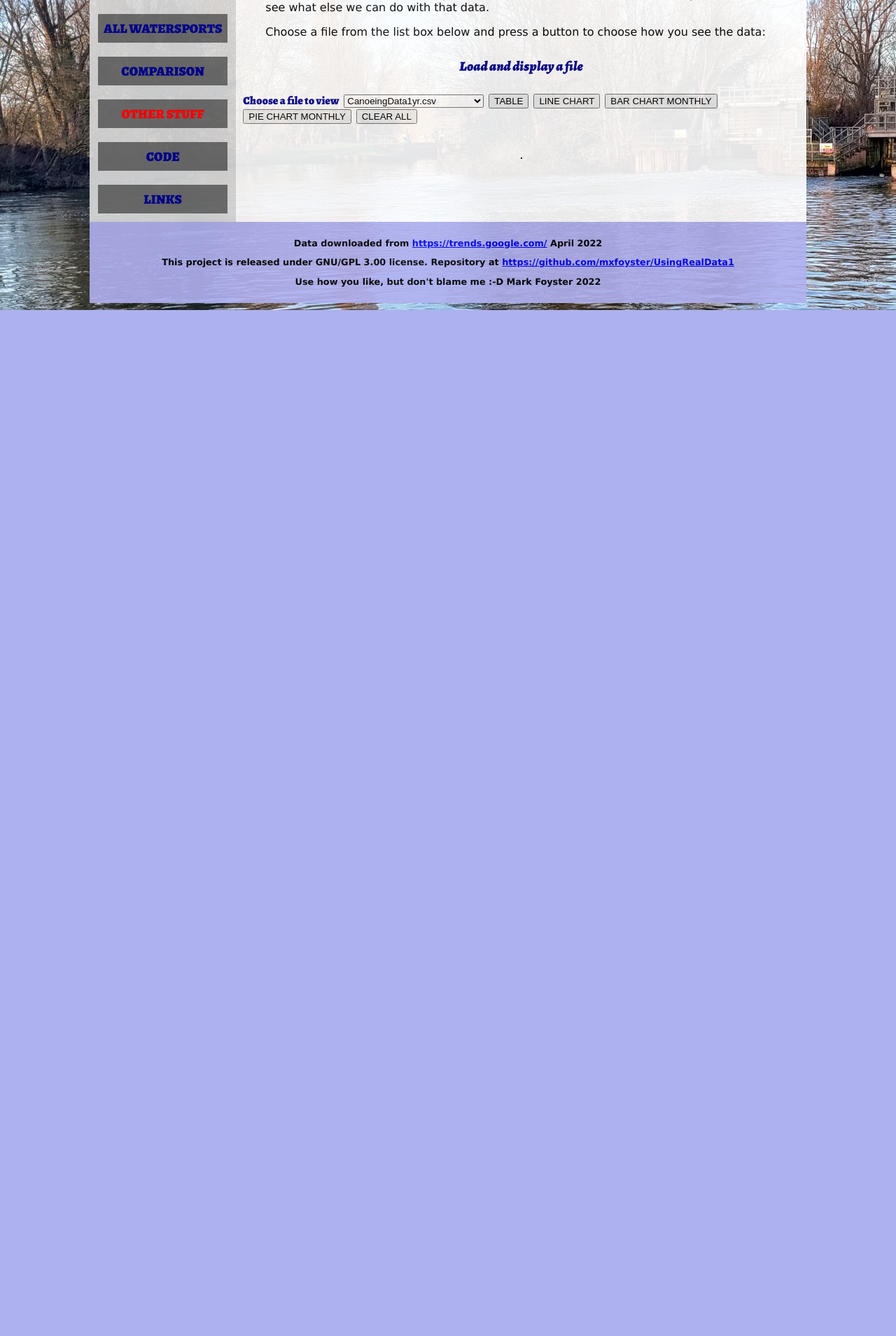
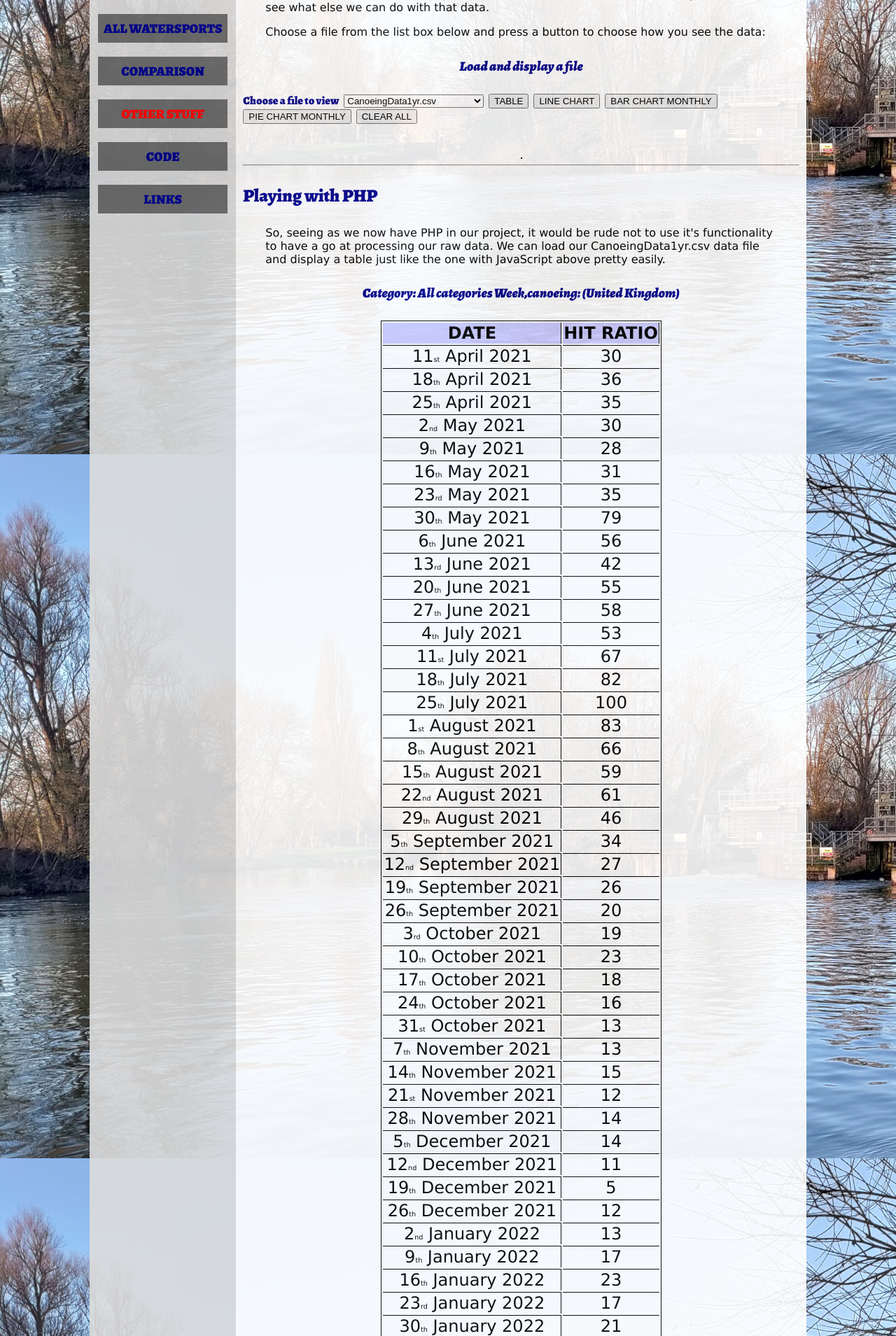
Before and after one commit to mxfoyster/UsingRealData1, a PHP site: page /other.php in a window 1280 px wide. Shown: the part 357-2266 px from the top of the page at 70% size. Before the commit the page ends 800 px from the top, so only its background shows below. Run offline with PHP 8.4, Linux system fonts and the light colour scheme.

Commit message:
More PHP added to our OTHER page. We load the data through PHP and display it

```diff
--- a/css/other.css
+++ b/css/other.css
@@ -1,4 +1,4 @@
-#csvDataTable
+#csvDataTable, #csvDataTableB
 {
 	font-family: verdana;
 	font-size: 1.5rem;
--- a/other.php
+++ b/other.php
@@ -61,6 +61,65 @@
 	<table id="csvDataTable" class="csvDatTabClass">
 	<!-- Table contents will go here dynamically -->
 	</table>
+
+	<hr/>
+	<h3>Playing with PHP</h3>
+	<p>So, seeing as we now have PHP in our project, it would be rude not to use it's functionality to have a go at processing our raw data. We can load our CanoeingData1yr.csv data file and display a table just like the one with JavaScript above pretty easily.</p>
+
+	<?php
+		$dateData = array();
+		$searchData = array();
+
+		$csvFile = fopen("data/CanoeingData1yr.csv", "r") or die("Unable to open file!");
+		//read out the title lines (1 to 3)
+		$title = fgets($csvFile);
+		$title .= fgets($csvFile);
+		$title .= fgets($csvFile);
+
+		//read out the rest into '$rawCsvData' array
+		while(!feof($csvFile))
+		{
+			$lineArray = fgetcsv($csvFile);
+			if ($lineArray != null)				//$lineArray = array (1,1); //in case array is empty.. We must or we get a warning
+			{
+				array_push($dateData,$lineArray[0]);
+				array_push($searchData, $lineArray[1]);
+			}
+		}
+		fclose($csvFile);
+
+		//display the data NOTE we could have just done this while loading it BUT this way,
+		//we have the data stored in our arrays if we ant to do more with it later...
+		$longMonths = array("January","February","March","April","May","June","July","August","September","October","November","December");
+		echo '<h4>'.$title.'</h4><table id="csvDataTableB">';
+		echo '<tr><th class="headRow">DATE</th><th class="headRow">HIT RATIO</th></tr>';
+		for($i=0; $i<(count($dateData)); $i++)
+		{
+			$splitDate = explode('-',$dateData[$i]); //separate date into separate array via the dashes
+			$dateDay = intval($splitDate[2]);
+			//Remember this from our JavaScript?
+			switch ($dateDay % 10)
+			{
+				case 1:
+				$dayFollower = "<span class=\"subScript\">st</span> ";
+				break;
+				case 2:
+				$dayFollower = "<span class=\"subScript\">nd</span> ";
+				break;
+				case 3:
+				$dayFollower = "<span class=\"subScript\">rd</span> ";
+				break;
+				default:
+				$dayFollower = "<span class=\"subScript\">th</span> ";
+				break;
+			}
+			$dateDay.=$dayFollower;
+
+			$thisMonthAsIndex = (intval($splitDate[1])-1);
+			echo '<tr><td class="leftcol">'.$dateDay.' '.$longMonths[$thisMonthAsIndex].' '.$splitDate[0].'</td><td class="rightcol">'.$searchData[$i].'</td></tr>';
+		}
+		?>
+	</table>
 	</div><!-- End of Right box -->
 
 	<div class="footer" id="">
```
Also changed, not shown: README.md.
